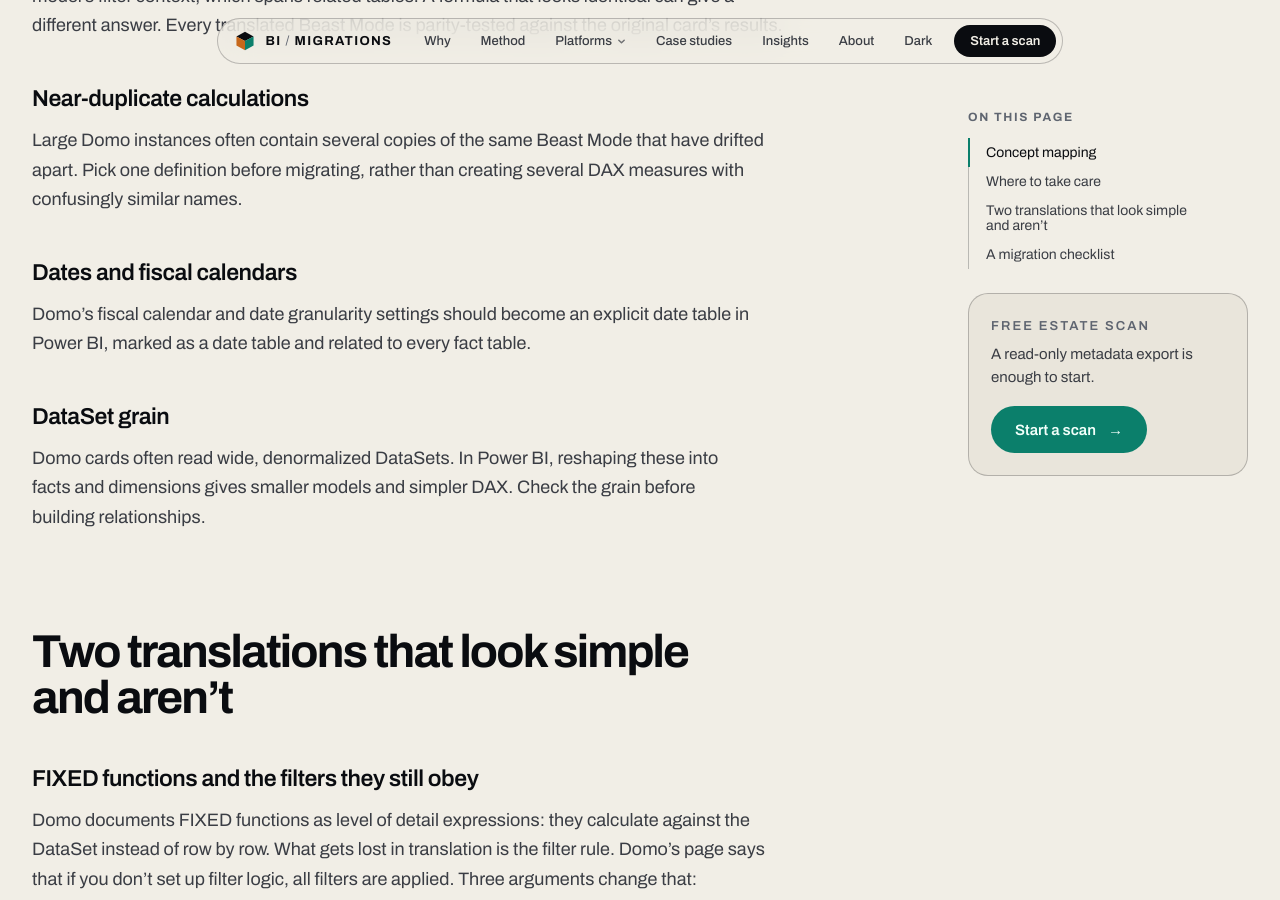
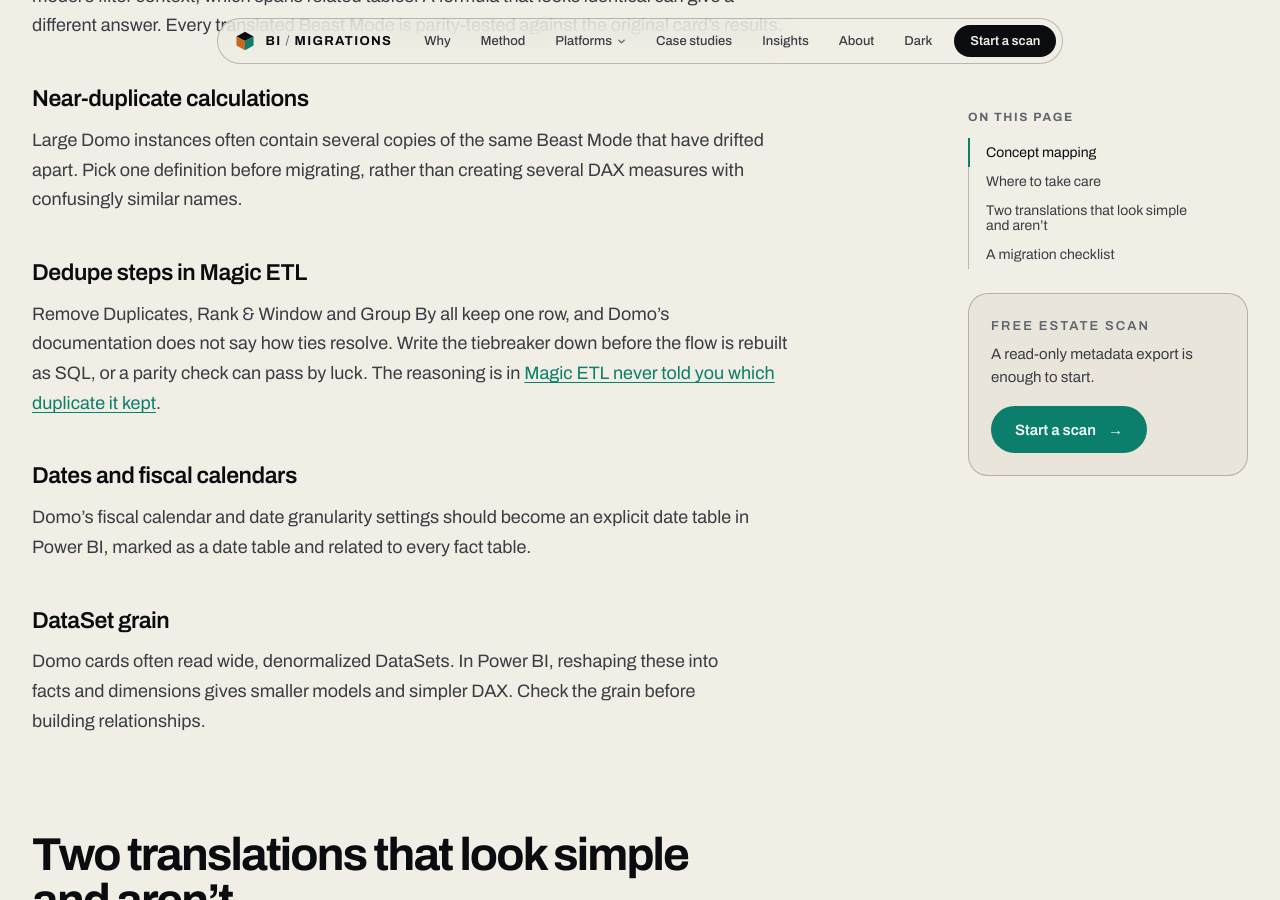
Before and after one commit to BIMigrations/www, a Jekyll site: the page built from _guides/domo-to-power-bi.md, in a window 1280 px wide and 900 px high, scrolled down 2122 px. Built offline with Jekyll 4.4.1, drawn with Linux system fonts in a browser that asks for light colours; some web fonts are replaced.

Commit message:
Add internal links to the least-linked BIM posts and a Magic ETL dedupe note in the Domo guide

```diff
--- a/_guides/domo-to-power-bi.md
+++ b/_guides/domo-to-power-bi.md
@@ -37,6 +37,10 @@
 ### Near-duplicate calculations
 
 Large Domo instances often contain several copies of the same Beast Mode that have drifted apart. Pick one definition before migrating, rather than creating several DAX measures with confusingly similar names.
+
+### Dedupe steps in Magic ETL
+
+Remove Duplicates, Rank & Window and Group By all keep one row, and Domo's documentation does not say how ties resolve. Write the tiebreaker down before the flow is rebuilt as SQL, or a parity check can pass by luck. The reasoning is in [Magic ETL never told you which duplicate it kept](/insights/magic-etl-dedupe-tiebreaker/).
 
 ### Dates and fiscal calendars
 
```
Also changed, not shown: _posts/2026-10-07-metric-definitions-live-in-the-model.md (+1 -1 lines), _posts/2026-10-13-tableau-table-calculations-live-in-the-view.md (+1 -1 lines), _posts/2026-11-05-parity-report-should-outlive-migration.md (+1 -1 lines).
